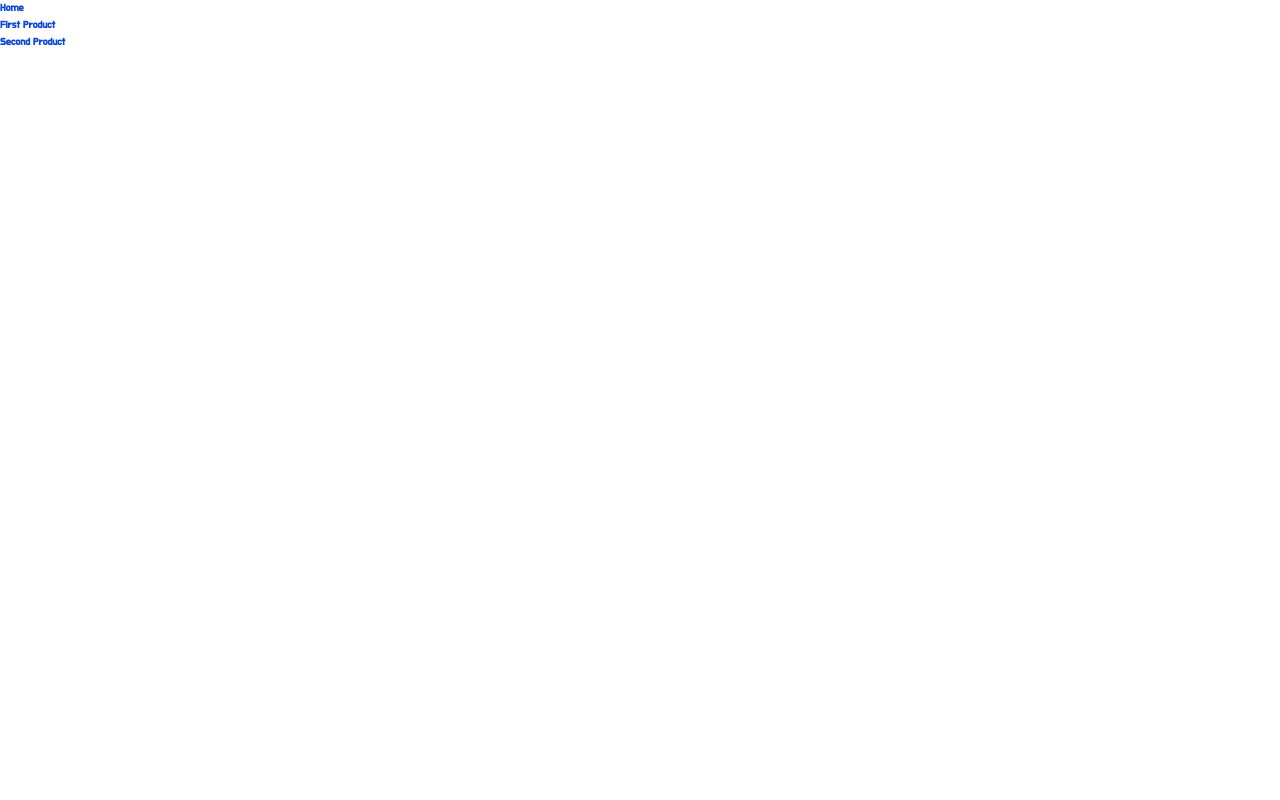
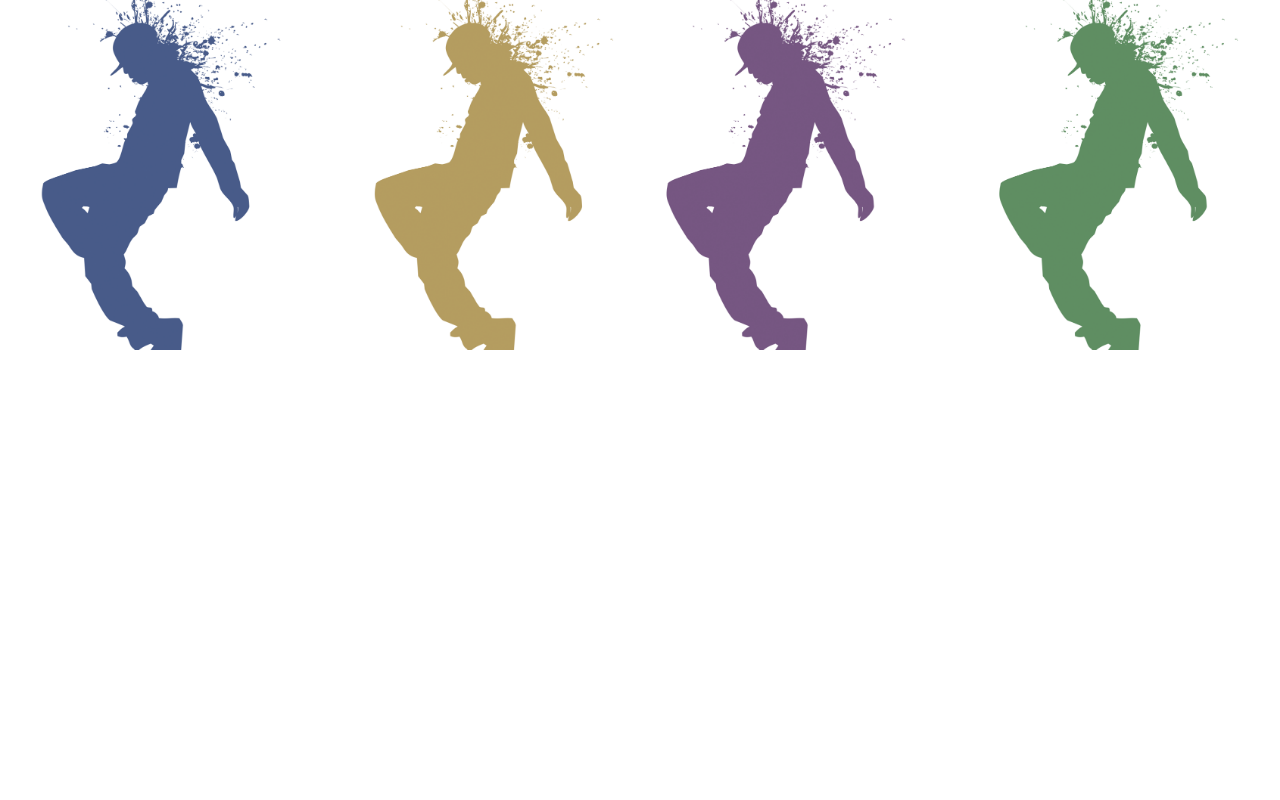
Before and after one commit to abryant710/ttlf_frontend, a React (Create React App) app: page / in a window 1280 px wide. Shown: the top 800 px of the page. Built offline with nearby package versions, Linux system fonts and the light colour scheme.

Commit message:
Starting to build navigation menu

```diff
--- a/src/components/nav/TopNav.tsx
+++ b/src/components/nav/TopNav.tsx
@@ -3,19 +3,14 @@ import {Link} from 'react-router-dom';
 
 function TopNav() {
   return (
-    <nav>
-      <ul>
-        <li>
-          <Link to="/">Home</Link>
-        </li>
-        <li>
-          <Link to="/products/1">First Product</Link>
-        </li>
-        <li>
-          <Link to="/products/2">Second Product</Link>
-        </li>
-      </ul>
-    </nav>
+    <header className="header">
+      <div className="header__burger">
+      </div>
+      <div className="header__social-icons">
+      </div>
+      <div className="header__image">
+      </div>
+    </header>
   )
 }
 
--- a/src/index.tsx
+++ b/src/index.tsx
@@ -6,7 +6,6 @@ import i18next from "i18next";
 
 import en from "./i18n/en.json";
 
-// To add multiple languages
 i18next.init({
     interpolation: { escapeValue: false },
     lng: 'en',
--- /dev/null
+++ b/src/sass/components/_header.scss
@@ -0,0 +1,17 @@
+.header {
+  display: flex;
+  flex-direction: row;
+  height: 300px;
+
+  &__nav {
+    height: auto;
+  }
+  &__image {
+    background-image: url(/images/solid/ttfl_backdrop.png);
+    background-size: cover;
+    background-repeat: no-repeat;
+    background-position: center center;
+    height: 350px;
+    width: 100%;
+  }
+}
--- a/src/sass/main.sass
+++ b/src/sass/main.sass
@@ -8,5 +8,7 @@
 @import 'base/utilities';
 
 @import 'components/splash';
+@import 'components/header';
+@import 'components/footer';
 
 @import 'pages/home';
```
Also changed, not shown: src/App.tsx (+0 -7 lines), src/sass/abstracts/_mixins.scss (indentation only), src/sass/components/_footer.scss (added).
